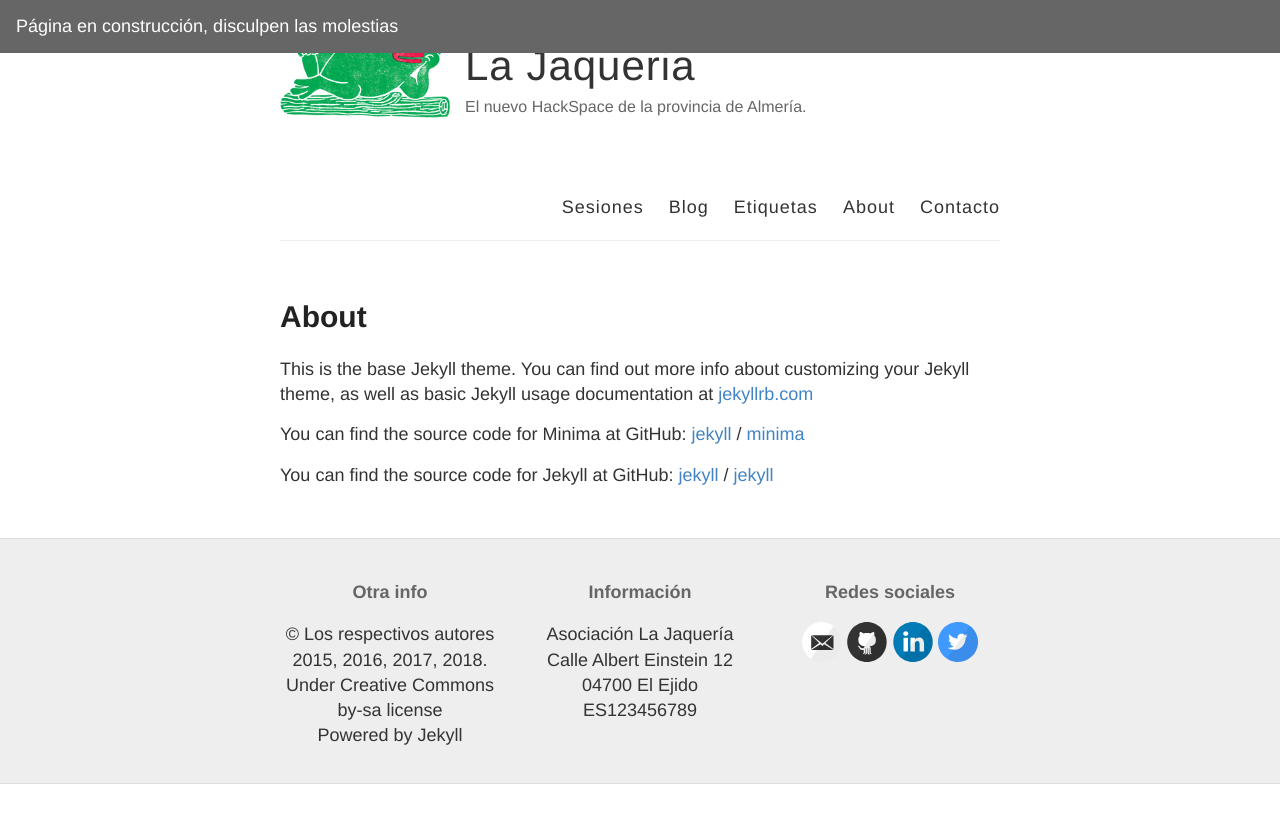
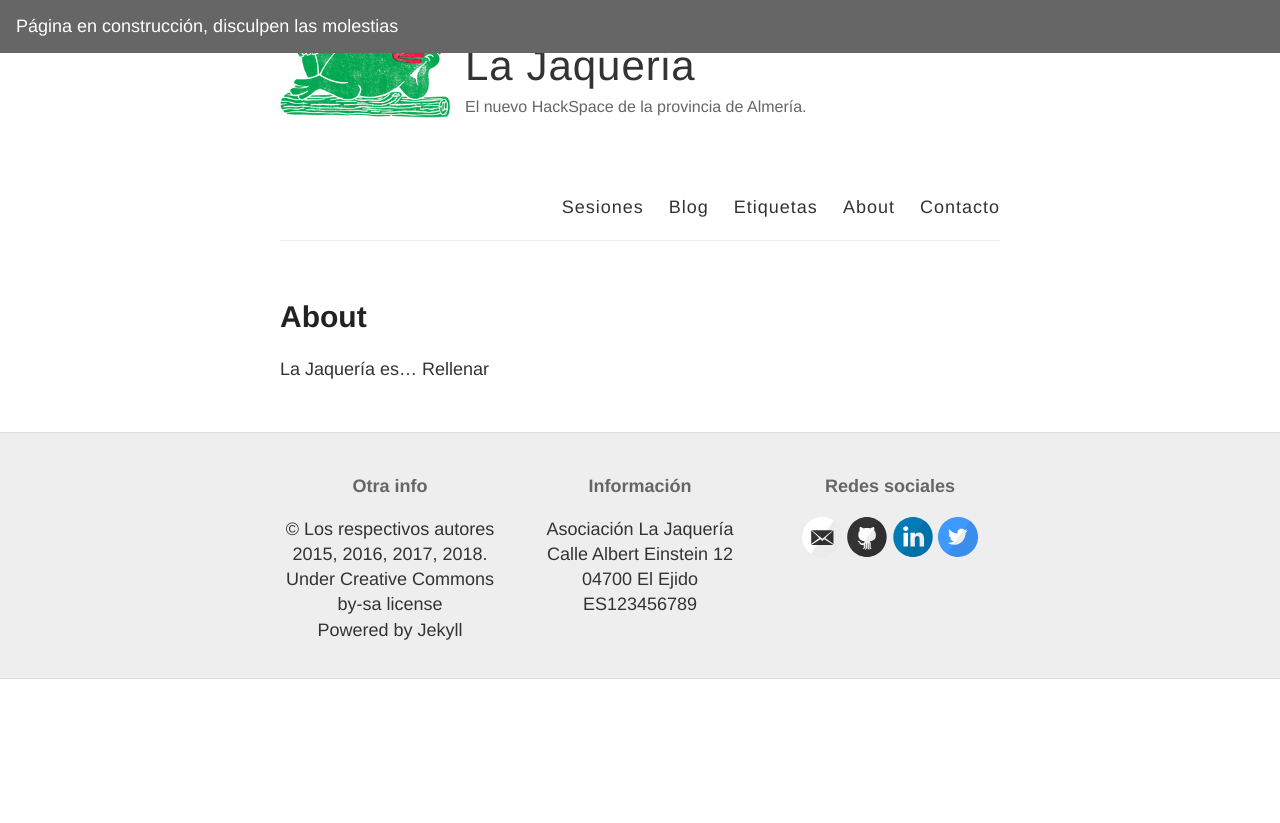
Before and after one commit to LaJaqueria/LaJaqueria.github.io, a Jekyll site: the page built from pages/about.md, in a window 1280 px wide. Shown: the top 823 px of the page. Built offline with Jekyll 4.4.1, drawn with Linux system fonts in a browser that asks for light colours.

Commit message:
more things

```diff
--- a/pages/about.md
+++ b/pages/about.md
@@ -4,15 +4,4 @@ title: About
 permalink: /about/
 ---
 
-This is the base Jekyll theme. You can find out more info about customizing your Jekyll theme, as well as basic Jekyll usage documentation at [jekyllrb.com](https://jekyllrb.com/)
-
-You can find the source code for Minima at GitHub:
-[jekyll][jekyll-organization] /
-[minima](https://github.com/jekyll/minima)
-
-You can find the source code for Jekyll at GitHub:
-[jekyll][jekyll-organization] /
-[jekyll](https://github.com/jekyll/jekyll)
-
-
-[jekyll-organization]: https://github.com/jekyll
+La Jaquería es... Rellenar
```
Also changed, not shown: pages/contacto.md (+3 -1 lines).
